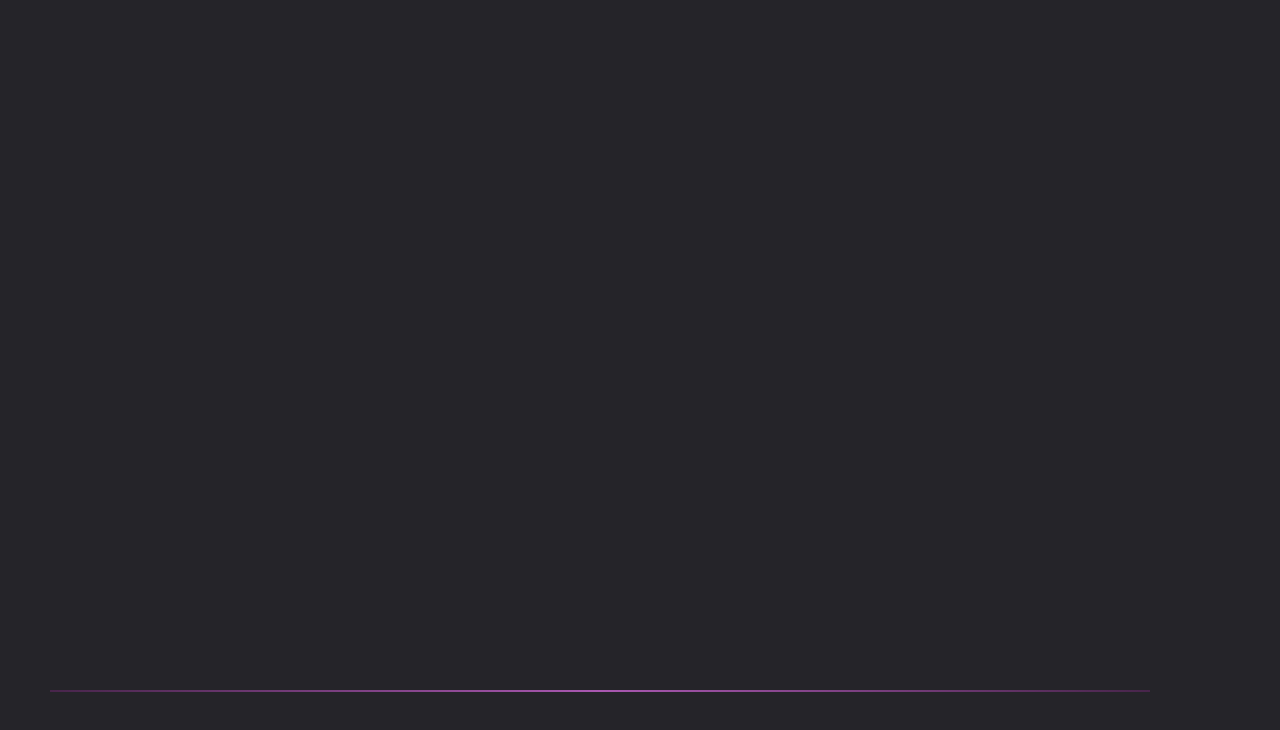
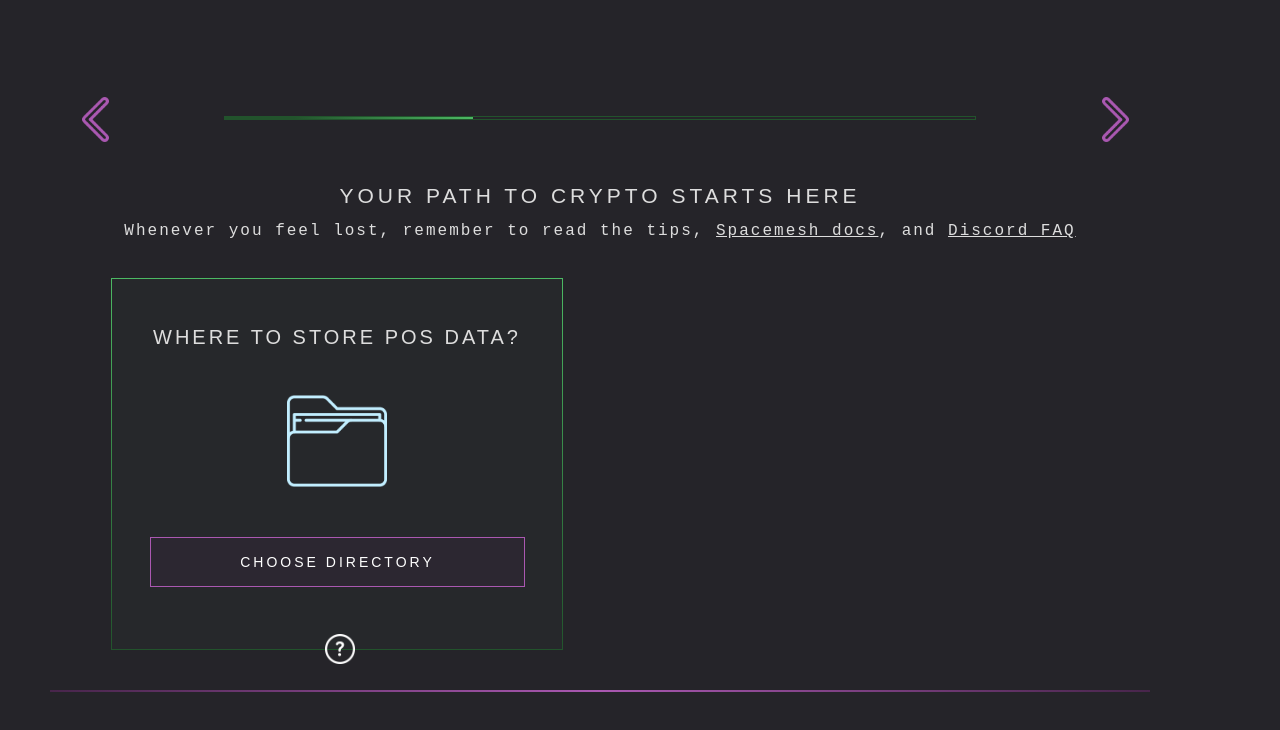
Before and after one commit to spacemeshos/sm-init-app-v2, a React (Create React App) app: page /guided/TailoredSettings in a window 1280 px wide. Before the commit this address had no page. Shown: the top 730 px of the page. Built offline with nearby package versions, Linux system fonts and the light colour scheme.

Commit message:
prep for step2

```diff
--- a/src/Shared/Paths.ts
+++ b/src/Shared/Paths.ts
@@ -1,4 +1,6 @@
 export enum GuidedCreate {
     // Screens
     SelectDirectory = 'src/pages/GuidedCreate/SelectDirectory.tsx',
+    TailoredSettings = 'src/pages/GuidedCreate/TailoredSettings.tsx',
+
   }
--- a/src/Shared/Routes.tsx
+++ b/src/Shared/Routes.tsx
@@ -1,13 +1,14 @@
 import { BrowserRouter, Routes, Route } from 'react-router-dom';
 import Home from '../pages/Home';
 import SelectDirectory from '../pages/GuidedCreate/SelectDirectory';
-import React from 'react';
+import TailoredSettings from '../pages/GuidedCreate/TailoredSettings';
 
 const AppRoutes = () => (
   <BrowserRouter>
     <Routes>
       <Route path="/" element={<Home />} />
       <Route path="/guided/SelectDirectory" element={<SelectDirectory />} />
+      <Route path="/guided/TailoredSettings" element={<TailoredSettings />} />
     </Routes>
   </BrowserRouter>
 );
--- /dev/null
+++ b/src/pages/GuidedCreate/TailoredSettings.tsx
@@ -0,0 +1,148 @@
+import * as React from "react";
+import styled from "styled-components";
+import {
+  BackButton,
+  ForwardButton,
+  TooltipButton,
+} from "../../components/button";
+import Title from "../../components/titles";
+import Colors from "../../styles/colors";
+import ProgressBar from "../../components/progress";
+import Tile from "../../components/tile";
+import { ExternalLinks } from "../../Shared/Constants";
+import PosInfo from "../../components/pos_info";
+
+const NavProgress = styled.div`
+  width: 1200px;
+  height: 160px;
+  position: abslute;
+`;
+
+const TextWrapper = styled.div`
+  width: 1200px;
+  height: 22px;
+  top: 170px;
+
+  position: absolute;
+  color: ${Colors.grayLight};
+  font-family: "Source Code Pro ExtraLight", monospace;
+  text-align: center;
+  font-size: 16px;
+  font-weight: 100;
+  letter-spacing: 2px;
+`;
+
+const ContainerBottom = styled.div`
+  display: flex;
+  flex-direction: column;
+  align-items: left;
+  justify-content: flex-start;
+  top: 278px;
+  width: 1200px;
+  position: absolute;
+`;
+
+const GPUWrapper = styled.div`
+  height: 370px;
+  width: 450px;
+  position: absolute;
+  left: 112px;
+  display: flex;
+  justify-content: center;
+`;
+
+const CPUWrapper = styled.div`
+  height: 370px;
+  width: 450px;
+  position: absolute;
+  left: 112px;
+  display: flex;
+  justify-content: center;
+`;
+
+const TailoredSettings: React.FC = () => {
+  const folder = require("../../assets/folder.png");
+  const bulb = require("../../assets/light-bulb.png");
+  const navigateToDocs = () => window.open(ExternalLinks.Docs);
+  const navigateToDiscord = () => window.open(ExternalLinks.Discord);
+
+  return (
+    <>
+      <NavProgress>
+        <ProgressBar progress={33} />
+        <BackButton />
+        <ForwardButton />
+      </NavProgress>
+      <TextWrapper>
+        <Title text="Your Path to Crypto Starts Here" />
+        Whenever you feel lost, remember to read the tips,{" "}
+        <a
+          onClick={navigateToDocs}
+          role="button"
+          tabIndex={0}
+          style={{ cursor: "pointer", textDecoration: "underline" }}
+        >
+          Spacemesh docs
+        </a>
+        {", and "}
+        <a
+          onClick={navigateToDiscord}
+          role="button"
+          tabIndex={0}
+          style={{ cursor: "pointer", textDecoration: "underline" }}
+        >
+          Discord FAQ
+        </a>
+      </TextWrapper>
+      <ContainerBottom>
+        <GPUWrapper>
+          <Tile
+            text={"Where to Store pos data?"}
+            imageSrc={folder}
+            buttonText="Choose directory"
+            onClick={() => console.log("Button Clicked")} /* TO DO */
+          />
+          <TooltipButton
+            modalText={
+              <>
+                Use a reliable disk with at least 256 Gibibytes, preferring good
+                read speed (HDDs suffice).
+                <br />
+                <br />
+                Ensure PoS files remain accessible, as they're checked every 2
+                weeks.
+                <br />
+                <br />
+                Consider a dedicated disk or no other activity during proving
+                windows for disk longevity.
+                <br />
+                <br />
+                Read more:{" "}
+                <a
+                  onClick={navigateToDocs}
+                  role="button"
+                  tabIndex={0}
+                  style={{ cursor: "pointer", textDecoration: "underline" }}
+                >
+                  Spacemesh docs
+                </a>
+                {", and "}
+                <a
+                  onClick={navigateToDiscord}
+                  role="button"
+                  tabIndex={0}
+                  style={{ cursor: "pointer", textDecoration: "underline" }}
+                >
+                  Discord FAQ
+                </a>
+              </>
+            }
+          />
+        </GPUWrapper>
+
+      </ContainerBottom>
+    </>
+  );
+};
+
+export default TailoredSettings;
```
